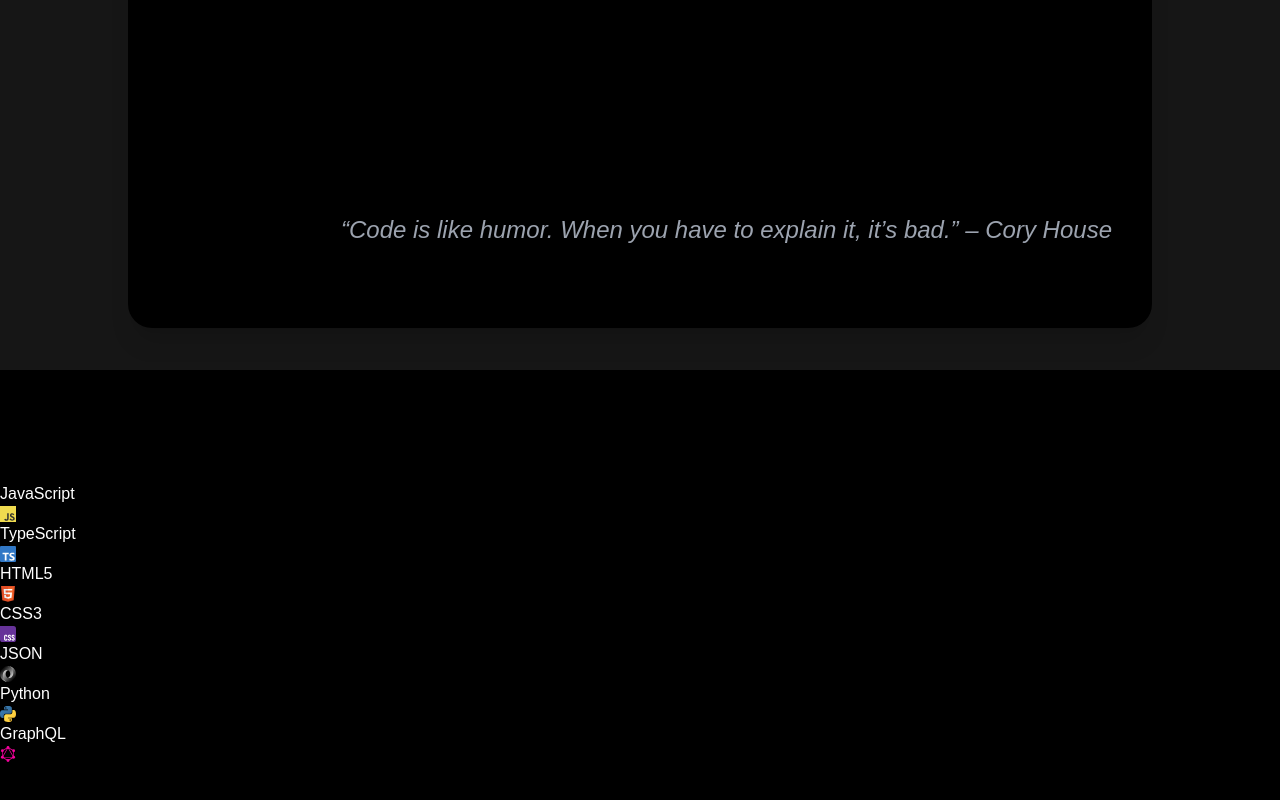
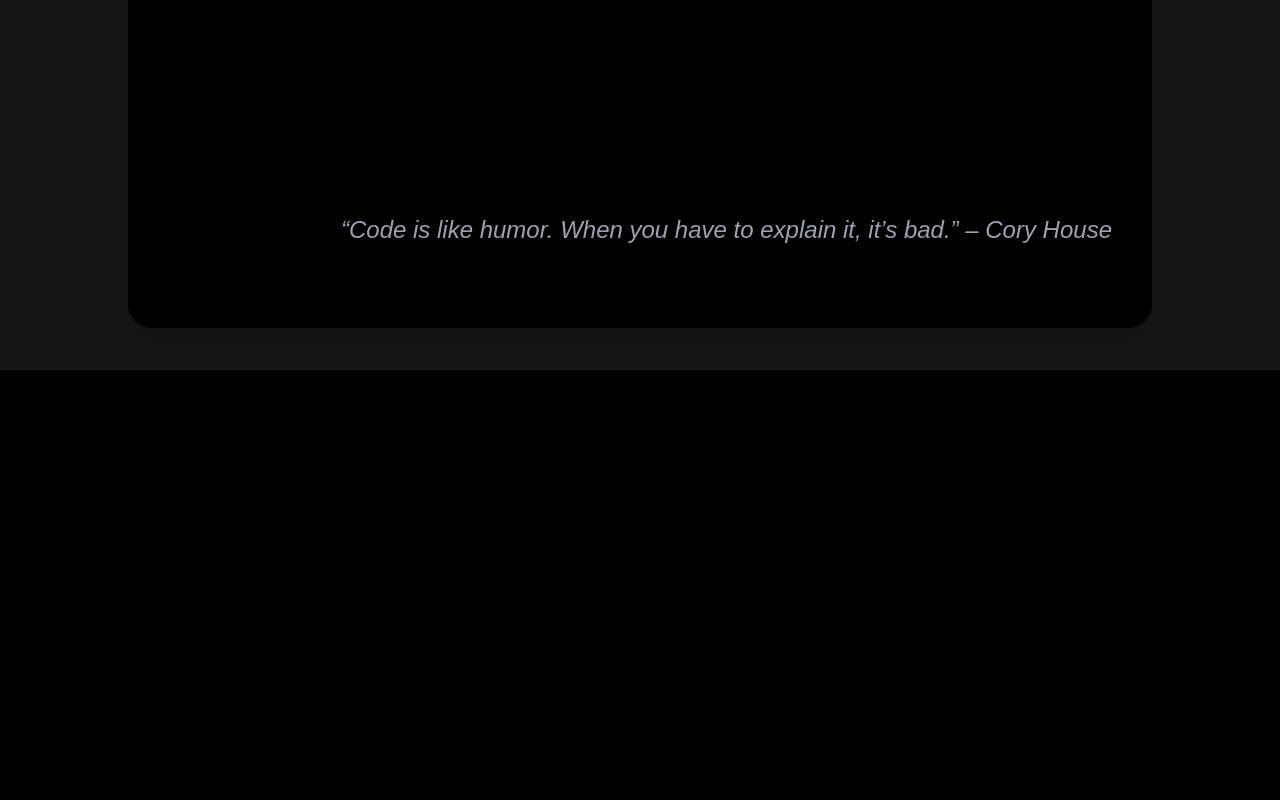
Before and after one commit to DavidAsrorxonov/portfolio-2.0, a React (Vite) app: page / in a window 1280 px wide. Shown: the part 1230-2030 px from the top of the page. Built offline with nearby package versions, Linux system fonts and the light colour scheme; a web font is replaced by a local one.

Commit message:
feat: refactor skills and icons management; remove hardcoded skills and implement Icons module; Add Icons Aggregator

```diff
--- a/src/constants/skills.js
+++ b/src/constants/skills.js
@@ -1,41 +1,3 @@
-import * as Icons from "../../public/assets/langs";
-
-const skills = [
-  {
-    id: 1,
-    skill: "JavaScript",
-    Icon: Icons.JavaScript,
-  },
-  {
-    id: 2,
-    skill: "TypeScript",
-    Icon: Icons.TypeScript,
-  },
-  {
-    id: 3,
-    skill: "HTML5",
-    Icon: Icons.HTML5,
-  },
-  {
-    id: 4,
-    skill: "CSS3",
-    Icon: Icons.CSS3,
-  },
-  {
-    id: 5,
-    skill: "JSON",
-    Icon: Icons.JSON,
-  },
-  {
-    id: 6,
-    skill: "Python",
-    Icon: Icons.Python,
-  },
-  {
-    id: 7,
-    skill: "GraphQL",
-    Icon: Icons.GraphQL,
-  },
-];
+const skills = [{}];
 
 export default skills;
--- a/src/containers/Skills.jsx
+++ b/src/containers/Skills.jsx
@@ -6,13 +6,6 @@ const Skills = () => {
   return (
     <div className="h-screen">
       <SectionTitle title="What I know" />
-
-      {skills.map(({ id, skill, Icon }) => (
-        <div key={id}>
-          <h1 className="text-white">{skill}</h1>
-          <Icon />
-        </div>
-      ))}
     </div>
   );
 };
--- /dev/null
+++ b/src/lib/Icons.js
@@ -0,0 +1,15 @@
+import * as Langs from "../../public/assets/langs";
+import * as Frontend from "../../public/assets/frontend";
+import * as Backend from "../../public/assets/backend";
+import * as Tools from "../../public/assets/tools";
+import * as DB from "../../public/assets/db";
+
+const Icons = {
+  Langs,
+  Frontend,
+  Backend,
+  Tools,
+  DB,
+};
+
+export default Icons;
```
